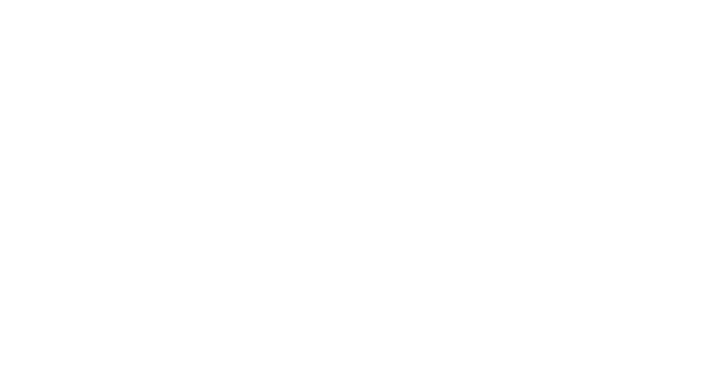
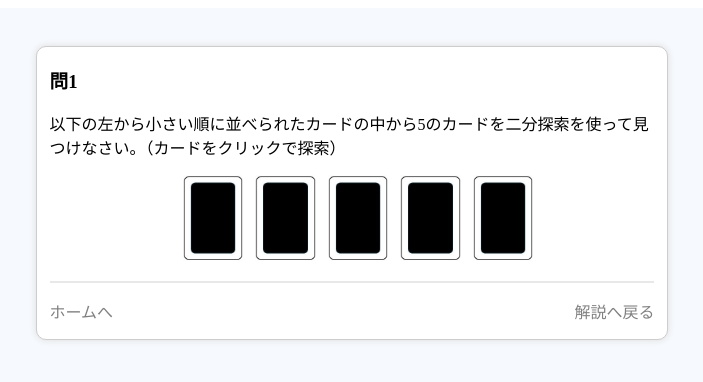
Before and after one commit to tdufimil/search-lerning-system, a React (Vite) app: page /BinaryPractice in a window 1280 px wide. Shown: the top 382 px of the page, without its empty margins (288-991 px from the left). Built offline with nearby package versions, Linux system fonts and the light colour scheme.

Commit message:
問題実装

```diff
--- a/src/components/BinaryPractice.css
+++ b/src/components/BinaryPractice.css
@@ -0,0 +1,123 @@
+.biPraRoot {
+   background-color: #F6F9FD;
+   padding-top: 3%;
+   padding-bottom: 7%;
+   height: 100vh;
+}
+
+.biPraContainer {
+   text-align: center;
+   margin-left: 25%;
+   margin-right: 25%;
+   background-color: white;
+   border: 1px solid #cdcdcd;
+   border-radius: 10px;
+   box-shadow: 0px 0px 7px #dcdcdc;
+}
+
+.biQuestion1{
+   text-align: left;
+   margin-left: 2%;
+   margin-right: 2%;
+   margin-top: 2%;
+}
+
+.biQ1Figure{
+    text-align: center;
+}
+
+.biQ1Image{
+    width: 10%;
+    margin-left: 2%;
+}
+
+.biQ1Image:hover{
+    cursor: pointer;
+}
+
+.biQuestion2{
+   text-align: left;
+   margin-left: 2%;
+   margin-right: 2%;
+   margin-top: 2%;
+}
+
+.biQ2Figure{
+    text-align: center;
+}
+
+.biQ2Image{
+    width: 10%;
+    margin-left: 2%;
+}
+
+.biQ2Image:hover{
+    cursor: pointer;
+}
+
+.biQuestion3{
+   text-align: left;
+   margin-left: 2%;
+   margin-right: 2%;
+   margin-top: 2%;
+}
+
+.biQ3Figure{
+    text-align: center;
+}
+
+.biQ3Image{
+    width: 10%;
+    margin-left: 2%;
+}
+
+.biQ3Answer{
+    margin-bottom: 2%;
+}
+
+.biQ3Answer button{
+    margin-top: 2%;
+    margin-left: 2%;
+}
+
+.biQ3Answer p{
+    margin: auto;
+    display: flex;
+    justify-content: center;
+}
+
+.biQ3Answer h3{
+    margin: auto;
+    display: flex;
+    justify-content: center;
+}
+
+.linkArea{
+    border-top: 2px solid rgb(232, 232, 232);
+    margin-left: 2%;
+    margin-right: 2%;
+    display: flex;
+}
+
+.toHome{
+    margin-left: 0%;
+    color: gray;
+    cursor: pointer;
+}
+
+.toHome:hover{
+    color: rgb(100, 100, 100);
+    border-bottom: 1px solid rgb(100, 100, 100);
+}
+
+.toLinearExplain{
+    margin-left: auto;
+    margin-right: 0%;
+    color: gray;
+    cursor: pointer;
+}
+
+.toLinearExplain:hover{
+    color: rgb(100, 100, 100);
+    border-bottom: 1px solid rgb(100, 100, 100);
+}
--- a/src/components/BinaryPractice.jsx
+++ b/src/components/BinaryPractice.jsx
@@ -1,13 +1,155 @@
 import "./BinaryPractice.css";
+import { useState } from "react";
+import { useNavigate } from "react-router-dom";
+import cardBack from "../img/cardBack.jpg" ;
+import card01 from "../img/card01.jpg" ;
+import card02 from "../img/card02.jpg" ;
+import card03 from "../img/card03.jpg" ;
+import card04 from "../img/card04.jpg" ;
+import card05 from "../img/card05.jpg" ;
+import card06 from "../img/card06.jpg" ;
+import card07 from "../img/card07.jpg" ;
+import card08 from "../img/card08.jpg" ;
+import card09 from "../img/card09.jpg" ;
+import card10 from "../img/card10.jpg" ;
 
 function BinaryPractice(){
+  const cardsQ1 = [card02, card05, card08, card09, card10];
+  const cardsQ2 = [card01, card02, card04, card07, card08, card09];
+  const cardsQ3 = [card01, card03, card04, card06, card07, card08, card10];
+  const [flipped, setFlipped] = useState(Array(cardsQ1.length).fill(false));
+  const [nextIndexQ1, setNextIndexQ1] = useState(2);
+  const [answerQ3, setAnswerQ3] = useState("");
+  const [messageQ1, setMessageQ1] = useState("");
+  const [messageQ2, setMessageQ2] = useState("");
+  const [messageQ3, setMessageQ3] = useState("");
+  const [isCorrectQ1, setIsCorrectQ1] = useState(false);
+  const [isCorrectQ2, setIsCorrectQ2] = useState(false);
+  const [isCorrectQ3, setIsCorrectQ3] = useState(false);
 
-    return(
-        <>
+const navigate = useNavigate();
 
+  const cardClickQ1 = (index) => {
+    if(!isCorrectQ1){
+      if(index !== nextIndexQ1){
+        setMessageQ1("探索する順番が違います");
+        return;
+      }
 
-        </>
-    )
+    const newFlipped = [...flipped];
+    newFlipped[index] = true;
+    setFlipped(newFlipped);
+
+    if(cardsQ1[index] === card05){
+      setMessageQ1("正解！");
+      setIsCorrectQ1(true);
+     }else{
+      setMessageQ1("");
+     }
+
+    if(index === 2){
+      setNextIndexQ1(0);
+    }else if(index === 0){
+      setNextIndexQ1(1);
+    }
+
+    }
+  }
+
+  const  cardClickQ2 = (index) => {
+    if(!isCorrectQ2){
+      if(index === 4){
+        setMessageQ2("正解！");
+        setIsCorrectQ2(true);
+      }else{
+        setMessageQ2("違います");
+      }
+    }
+  }
+
+  const answerCheck = () => {
+    if(!isCorrectQ3){
+      if(answerQ3.includes("3")){
+        setMessageQ3("正解！");
+        setIsCorrectQ3(true);
+      }else{
+        setMessageQ3("違います")
+      }
+    }
+  }
+
+  return(
+    <>
+    <div className="biPraRoot">
+      <div className="biPraContainer">
+        <div className="biQuestion1">
+          <h3>問1</h3>
+          <p>以下の左から小さい順に並べられたカードの中から5のカードを二分探索を使って見つけなさい。（カードをクリックで探索）</p>
+          <div className="biQ1Figure">
+            {cardsQ1.map((card, index) => (
+              <img
+              src={flipped[index] ? card : cardBack}
+              className="biQ1Image"
+              alt={`${index + 1}枚目のカード`}
+              onClick={() => cardClickQ1(index)}
+              />
+            ))}
+            {messageQ1.includes("正解！") ? <h3 style={{color : "green"}}>{messageQ1}</h3> : <p style={{color : "red"}}>{messageQ1}</p>}
+          </div>
+        </div>
+        {isCorrectQ1 && (
+          <div className="biQuestion2">
+            <h3>問2</h3>
+            <p>以下の並べられたカードの中から9のカードを二分探索で探索するとき二回目に探索されるカードはどれですか</p>
+            <div className="biQ2Figure">
+              {cardsQ2.map((card, index) => (
+              <img
+              src={card}
+              className="biQ2Image"
+              alt={`${index + 1}枚目のカード`}
+              onClick={() => cardClickQ2(index)}
+              />
+              ))}
+
+              {messageQ2.includes("正解！") ? <h3 style={{color : "green"}}>{messageQ2}</h3> : <p style={{color : "red"}}>{messageQ2}</p>}
+            </div>
+          </div>
+        )}
+        {isCorrectQ2 && (
+          <div className="biQuestion3">
+            <h3>問3</h3>
+            <p>以下の並べられたカードから二分探索で4のカードを探す時何回の探索で見つけることができますか。</p>
+            <div className="biQ3Figure">
+              {cardsQ3.map((card, index) => (
+                <img
+                src={card}
+                className="liQ3Image"
+                alt={`${index + 1}枚目のカード`}
+                />
+                ))}
+            </div>
+            <div className="biQ3Answer">
+              <select value={answerQ3} onChange={(e) => setAnswerQ3(e.target.value)}>
+                <option value="">回答を選択</option>
+                {
+                  cardsQ3.map((card, index) =>(
+                    <option value={index + 1}>{index + 1}回目</option>
+                  ))
+                }
+              </select>
+              <button onClick={answerCheck}>回答する</button>
+              {messageQ3.includes("正解！") ? <h3 style={{color : "green"}}>{messageQ3}</h3> : <p style={{color : "red"}}>{messageQ3}</p>}
+            </div>
+          </div>
+        )}
+        <div className="linkArea">
+          <p className="toHome" onClick={() => navigate("/")}>ホームへ</p>
+          <p className="toLinearExplain" onClick={() => navigate("/BinaryExplain")}>解説へ戻る</p>
+        </div>
+      </div>
+    </div>
+    </>
+  )
 }
 
 export default BinaryPractice
--- a/src/components/LinearPractice.jsx
+++ b/src/components/LinearPractice.jsx
@@ -118,7 +118,7 @@
         {isCorrectQ2 && (
           <div className="liQuestion3">
             <h3>問3</h3>
-            <p>以下のカードを左から線形探索すると1のカードは何回目の探索で見つけられますか</p>
+            <p>以下の並べられたカードを左から線形探索すると1のカードは何回目の探索で見つけられますか</p>
             <div className="liQ3figure">
               {
                 cardsQ3.map((card, index) => (
```
